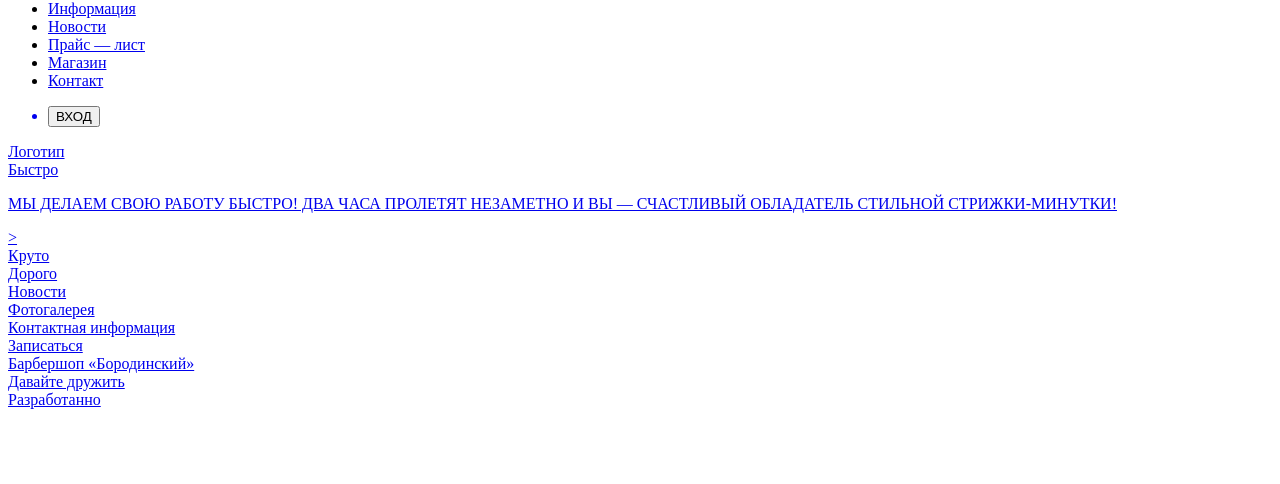
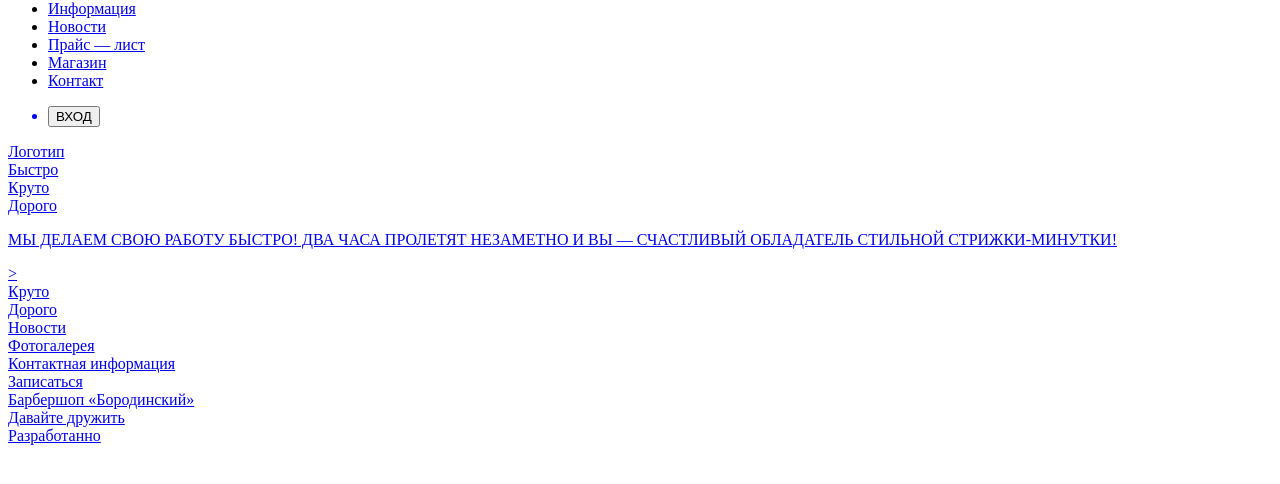
Before and after one commit to datavit/1327587-barbershop-27, a plain HTML site: page index.html in a window 1280 px wide. Shown: the part 42-526 px from the top of the page. Drawn offline with Linux system fonts and the light colour scheme.

Commit message:
верстка v 0.0.0.0.0.6

```diff
--- a/index.html
+++ b/index.html
@@ -28,6 +28,8 @@
     <section>Логотип</section>
     <section>
       <article>Быстро</article>
+      <article>Круто</article>
+      <article>Дорого</article>
       <p>МЫ ДЕЛАЕМ СВОЮ РАБОТУ БЫСТРО! ДВА ЧАСА ПРОЛЕТЯТ
         НЕЗАМЕТНО И ВЫ — СЧАСТЛИВЫЙ ОБЛАДАТЕЛЬ СТИЛЬНОЙ СТРИЖКИ-МИНУТКИ!</p>>
       <article>Круто</article>
```
